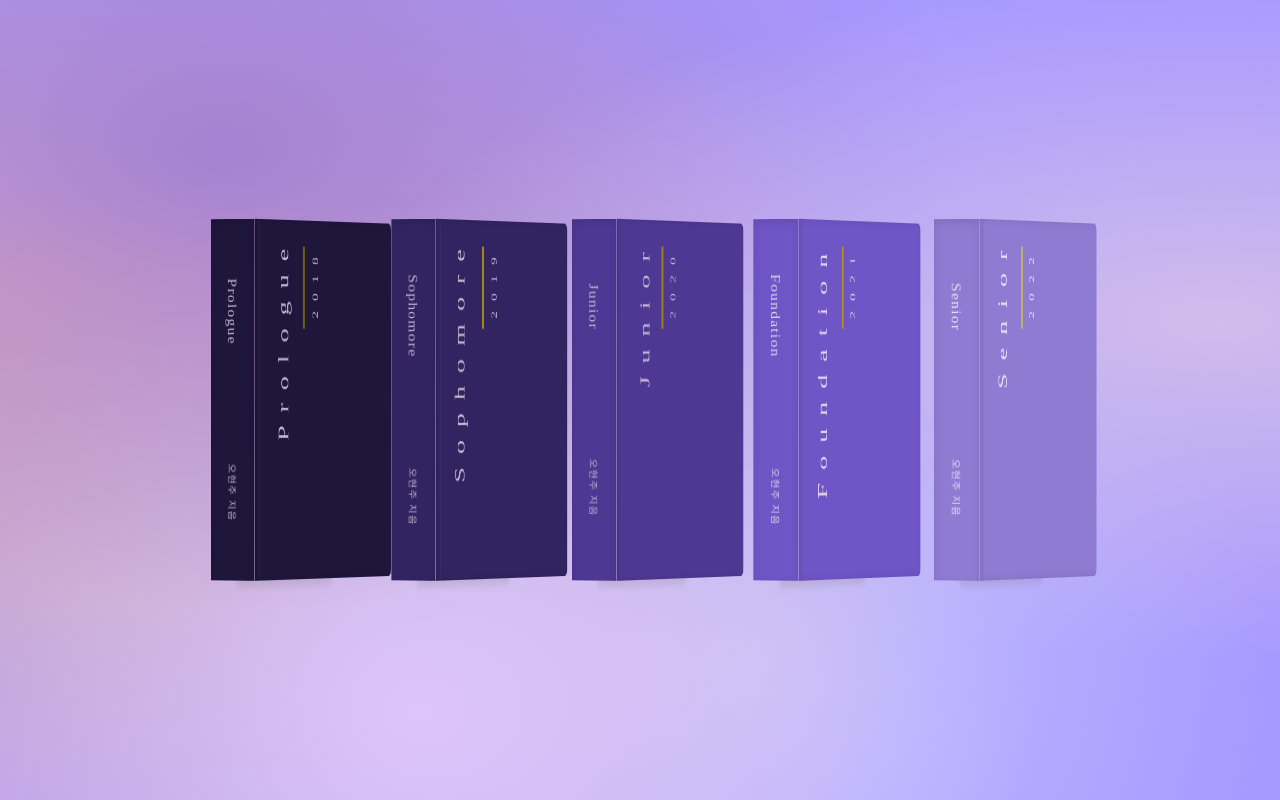
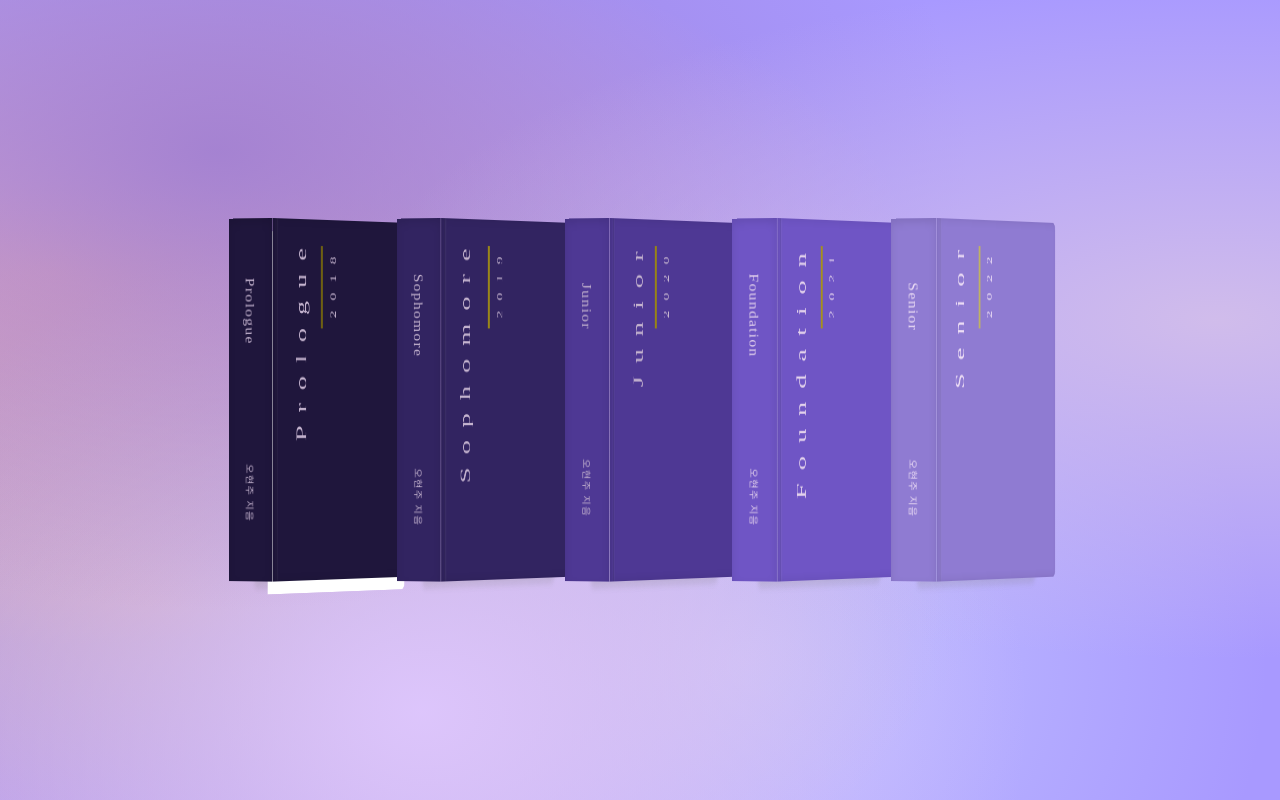
Before and after one commit to OhHyeonJu0415/Project_BookShelf, a React (Create React App) app: page / in a window 1280 px wide. Built offline with nearby package versions, Linux system fonts and the light colour scheme; a web font is replaced by a local one.

Commit message:
feat : 책 표지 뒤집기 구현

```diff
--- a/src/scripts/books/prologue.js
+++ b/src/scripts/books/prologue.js
@@ -1,9 +1,8 @@
 import React, { useEffect } from "react";
-// import "../styles/prologue.css";
+import stylesPro from "../../styles/books/prologue.module.css";
 import styles from "../../styles/books/bookShelf.module.css";
 import { setBook } from "../../store/modules/book";
 import { useDispatch, useSelector } from "react-redux";
-import Arrow from "../common/arrow";
 
 // window.onload = function () {
 //   document
@@ -25,7 +24,7 @@ const Prologue = () => {
 
     //프롤로그 책 올리기
     let element = document.getElementById("prologue");
-    element.style.cssText = "transform:scale(1.3)";
+    element.style.cssText = "transform:scale(1.3)translateX(150%)";
     //나머지 책 내리기
     document.getElementById("sophomore").style.transform = "translateY(100vw)";
     document.getElementById("junior").style.transform = "translateY(100vw)";
@@ -37,12 +36,12 @@ const Prologue = () => {
     // <div className={styles.book}>
     <div
       id="prologue"
-      className={styles.book}
+      className={[styles.book, stylesPro.container].join(" ")}
       onClick={(event) => {
         checkState(event);
       }}
     >
-      {book.book === "prologue" ? ( //책 덮기
+      {/* {book.book === "prologue" ? ( //책 덮기
         <div
           id="prologueArrow"
           className={styles.arrow}
@@ -56,8 +55,10 @@ const Prologue = () => {
 
             //책 복구하기
             //프롤로그 책 올리기
-            let element = document.getElementById("prologue");
-            element.style.removeProperty("transform");
+            document
+              .getElementById("prologue")
+              .style.removeProperty("transform");
+
             //나머지 책 내리기
             document
               .getElementById("sophomore")
@@ -73,12 +74,22 @@ const Prologue = () => {
         </div>
       ) : (
         <></>
-      )}
+      )} */}
       <div className={styles.front}>
-        <div className={styles.cover}>
+        <div
+          className={[
+            styles.cover,
+            book.book === "prologue" ? styles.coverRotate : "",
+          ].join(" ")}
+        >
           <span>Prologue</span>
           <span>2018</span>
         </div>
+        {book.book === "prologue" ? (
+          <div className={styles.coverBack} />
+        ) : (
+          <></>
+        )}
         <div className={styles.page0}></div>
         <div className={styles.page1}></div>
         <div className={styles.page2}></div>
--- a/src/styles/books/bookShelf.module.css
+++ b/src/styles/books/bookShelf.module.css
@@ -6,6 +6,7 @@
 }
 
 .book {
+  position: absolute;
   width: 20vw;
   height: 28vw;
   border-radius: 2% 3% 3% 2%;
@@ -19,6 +20,7 @@
   -webkit-transform: rotate3d(0, 1, 0, 60deg);
   -moz-transform: rotate3d(0, 1, 0, 60deg);
   transform: rotate3d(0, 1, 0, 60deg);
+  cursor: pointer;
 }
 
 .book:hover {
@@ -51,6 +53,16 @@
 .cover {
   background-color: #1f163c;
   box-shadow: inset 4px 0 10px rgba(0, 0, 0, 0.1);
+  z-index: 10;
+}
+
+.coverRotate {
+  -webkit-transform-style: preserve-3d;
+  -moz-transform-style: preserve-3d;
+  transform-style: preserve-3d;
+  transform-origin: 0% 50%;
+  backface-visibility: hidden;
+  animation: flipBook 3s forwards;
 }
 
 .cover:after {
@@ -85,6 +97,17 @@
   letter-spacing: 0.8vw;
   border-top: solid 4px #6e6012;
   padding: 0.8vw 0 0 0.8vw;
+}
+
+.coverBack {
+  background-color: #1f163c;
+  box-shadow: inset 4px 0 10px rgba(0, 0, 0, 0.1);
+  z-index: 9;
+  -webkit-transform-style: preserve-3d;
+  -moz-transform-style: preserve-3d;
+  transform-style: preserve-3d;
+  transform-origin: 0% 50%;
+  animation: flipBook 3s forwards;
 }
 
 .leftSide {
@@ -138,21 +161,24 @@
 }
 
 .arrow {
-  position: absolute;
-  top: -12%;
-  left: -70%;
-  z-index: 500;
+  /* top: -12%;
+  left: -70%; */
+  top: -10%;
+  /* z-index: 500; */
 }
-/*
+
 .page0 {
   width: 70%;
   height: calc(28vw - 15%);
   background-color: white;
   transform: translate3d(0.1vw, 1vw, -0.5vw);
 }
-.page1 {
-  width: 70%;
-  height: calc(28vw - 15%);
-  background-color: white;
-  transform: translate3d(0.1vw, 0, -1vw);
-} */
+
+@keyframes flipBook {
+  from {
+    transform: rotateY(0);
+  }
+  to {
+    transform: rotateY(-180deg);
+  }
+}
```
